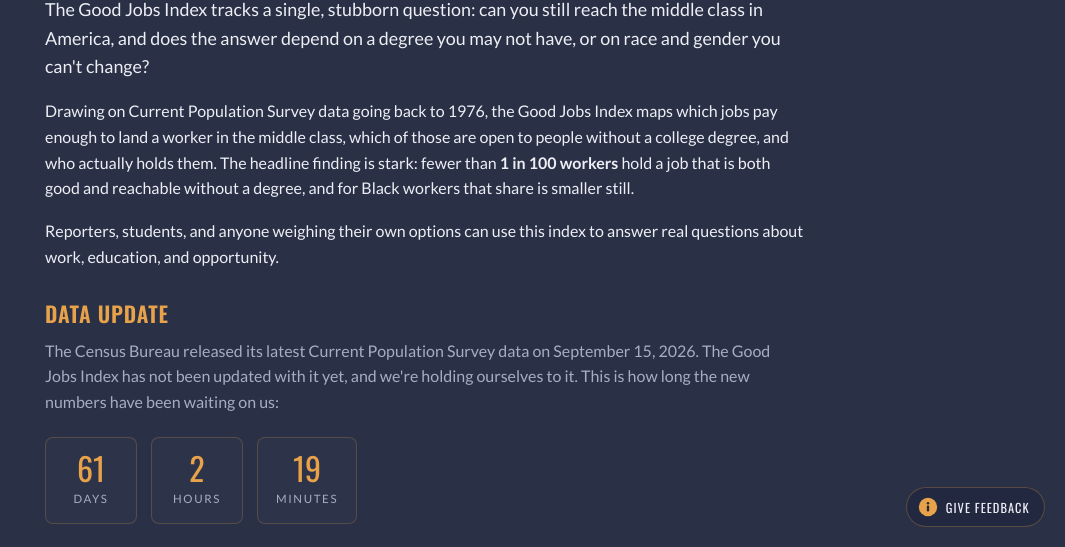
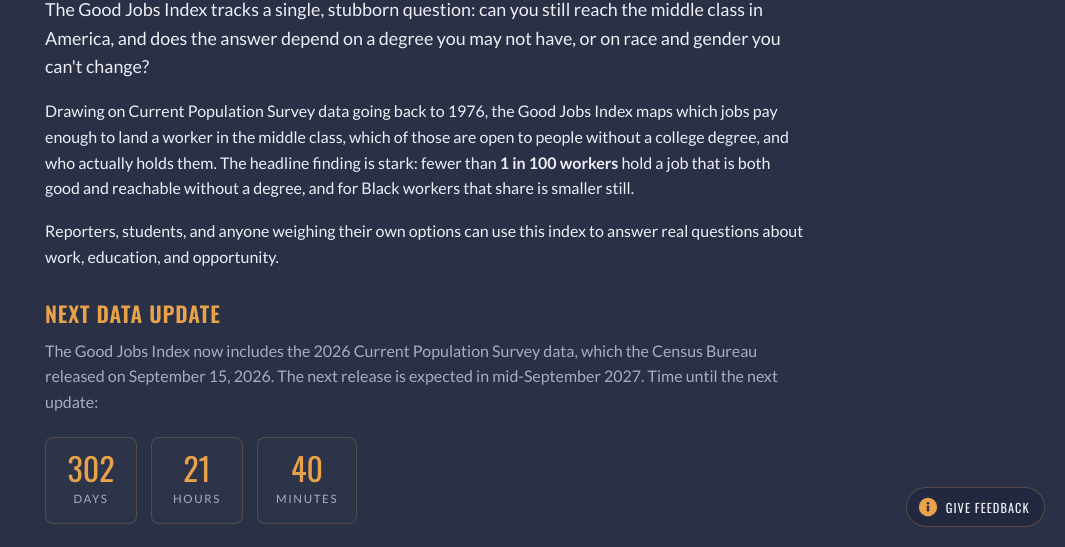
Before and after one commit to jazdhill/gbj-dashboard, a plain HTML site: page about.html in a window 1280 px wide. Shown: the part 253-800 px from the top of the page, without its empty margins (215-1280 px from the left). Drawn offline with nearby package versions, Linux system fonts and the light colour scheme.

Commit message:
About page: countdown now points to the expected September 2027 data release
Co-Authored-By: Claude Fable 5.2 <noreply@anthropic.com>
Claude-Session: https://claude.ai/code/session_01CGfnCw6NvUo8YbwezGMTV6

```diff
--- a/about.html
+++ b/about.html
@@ -28,10 +28,10 @@
       <p>Reporters, students, and anyone weighing their own options can use this index to answer
         real questions about work, education, and opportunity.</p>
 
-      <h2>Data update</h2>
-      <p class="muted">The Census Bureau released its latest Current Population Survey data on
-        September 15, 2026. The Good Jobs Index has not been updated with it yet, and we're
-        holding ourselves to it. This is how long the new numbers have been waiting on us:</p>
+      <h2>Next data update</h2>
+      <p class="muted">The Good Jobs Index now includes the 2026 Current Population Survey data,
+        which the Census Bureau released on September 15, 2026. The next release is expected in
+        mid-September 2027. Time until the next update:</p>
       <div id="countdown" class="countdown"></div>
 
       <h2 id="team">Who's behind it</h2>
--- a/app.js
+++ b/app.js
@@ -29,7 +29,7 @@ const CONFIG = {
   // to it; once it has passed, the page counts UP, showing how long the new
   // data has been out without the index being refreshed. After each refresh,
   // set this to the next expected release (mid-September each year).
-  nextUpdate: "2026-09-15T00:00:00",
+  nextUpdate: "2027-09-14T00:00:00",  // expected; Census has not announced the 2027 date
 };
 
 /* ---- The dashboard's info-circle icon, as inline SVG ------------------ */
```
